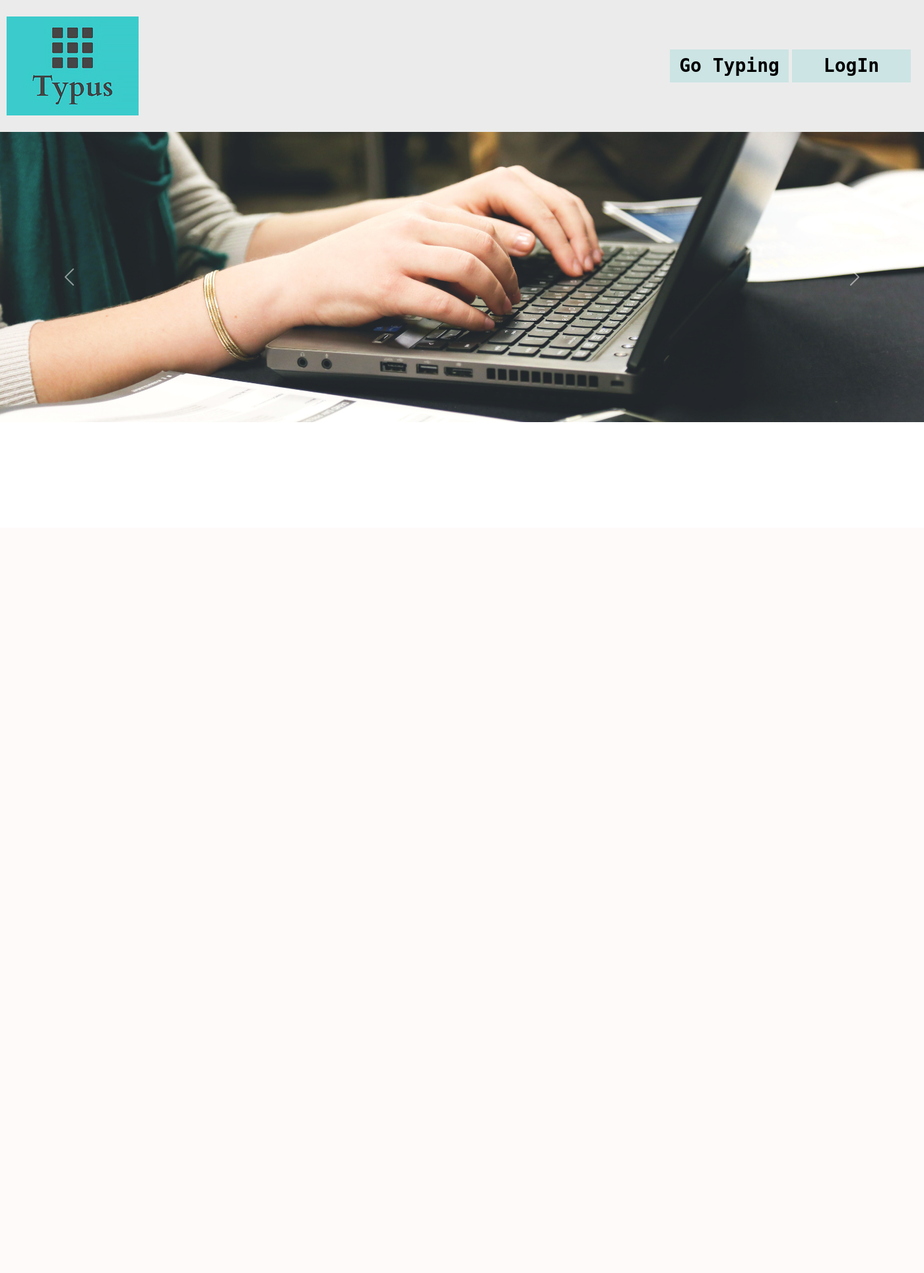
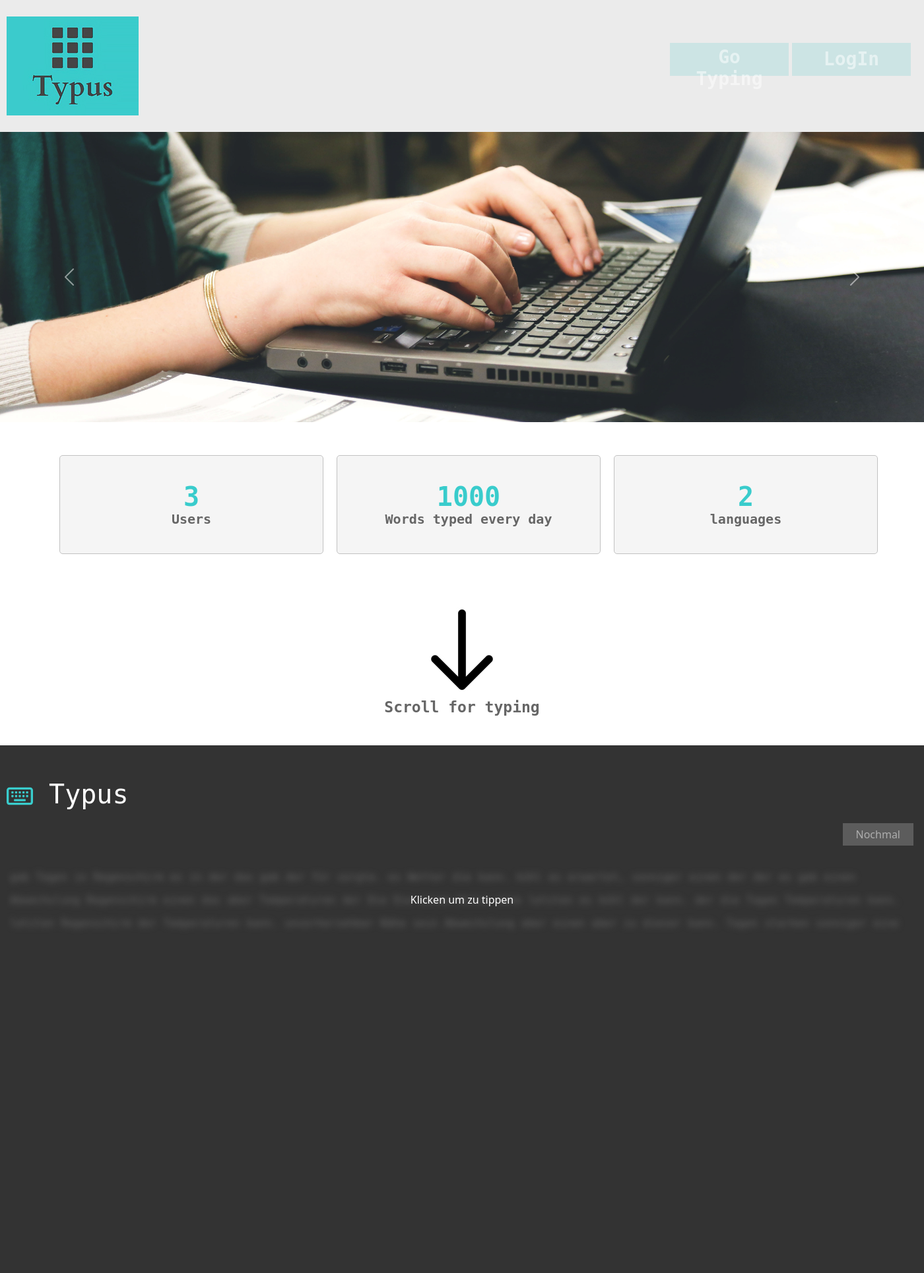
Before and after one commit to FSK16/SWP-Team2, a PHP site: page / in a window 1400 px wide. Shown: the whole page at 66% size. Before the commit the page ends 640 px from the top, so only its background shows below. Run offline with PHP 8.4, Linux system fonts and the light colour scheme.

Commit message:
Add files via upload

```diff
--- a/Typer/index.html
+++ b/Typer/index.html
@@ -4,7 +4,7 @@
     <meta charset="UTF-8">
     <meta name="viewport" content="width=device-width, initial-scale=1.0">
     <title>Typus</title>
-    <link rel="stylesheet" href="style.css">
+    <link rel="stylesheet" href="../style.css">
 </head>
 
 <body>
--- a/index.html
+++ b/index.html
@@ -18,8 +18,8 @@
             </div>
 
             <div class="right">
-            <button><h3>LogIn</h3></button>
-            <button><h3>Go Typing</h3></button>
+            <a href="Login+Regi.html"><button><h3>LogIn</h3></button></a>
+            <a href="Typer/index.html"><button><h3>Go Typing</h3></button></a>
             </div>
         </div>
 
@@ -45,9 +45,82 @@
           <span class="carousel-control-next-icon" aria-hidden="true"></span>
           <span class="visually-hidden">Next</span>
         </button>
+    </div>
+
+    <div class="facts">
+      <div class="box">
+        <h1 class="box_fact">3</h1>
+        <p class="box_fact description">Users</p>
       </div>
+      <div class="box">
+        <h1 class="box_fact">1000</h1>
+        <p class="box_fact description">Words typed every day</p>
+      </div>
+      <div class="box">
+        <h1 class="box_fact">2</h1>
+        <p class="box_fact description">languages</p>
+      </div>
+    </div>
+
+    <div class="arrow">
+      <img src ="pics/53966735-pfeil-nach-unten-vektor-symbol-style-ist-flach-symbol-symbol-farbe-schwarz-mit-weißem.jpg">
+      <p  class="box_fact description" > Scroll for typing </p>
+    </div>
 
 
 
+
+    <div class="typer-deck">
+
+      <main>
+
+      <h1>
+        <!--Hier snacke ich mir  die Schriftarten für den Typer (google fonts ist king)-->
+        <svg xmlns="http://www.w3.org/2000/svg" height="1em"
+             viewBox="0 0 576 512"><!--! Font Awesome Free 6.4.2 by @fontawesome - https://fontawesome.com License - https://fontawesome.com/license (Commercial License) Copyright 2023 Fonticons, Inc. -->
+
+          <path
+                d="M64 112c-8.8 0-16 7.2-16 16V384c0 8.8 7.2 16 16 16H512c8.8 0 16-7.2 16-16V128c0-8.8-7.2-16-16-16H64zM0 128C0 92.7 28.7 64 64 64H512c35.3 0 64 28.7 64 64V384c0 35.3-28.7 64-64 64H64c-35.3 0-64-28.7-64-64V128zM176 320H400c8.8 0 16 7.2 16 16v16c0 8.8-7.2 16-16 16H176c-8.8 0-16-7.2-16-16V336c0-8.8 7.2-16 16-16zm-72-72c0-8.8 7.2-16 16-16h16c8.8 0 16 7.2 16 16v16c0 8.8-7.2 16-16 16H120c-8.8 0-16-7.2-16-16V248zm16-96h16c8.8 0 16 7.2 16 16v16c0 8.8-7.2 16-16 16H120c-8.8 0-16-7.2-16-16V168c0-8.8 7.2-16 16-16zm64 96c0-8.8 7.2-16 16-16h16c8.8 0 16 7.2 16 16v16c0 8.8-7.2 16-16 16H200c-8.8 0-16-7.2-16-16V248zm16-96h16c8.8 0 16 7.2 16 16v16c0 8.8-7.2 16-16 16H200c-8.8 0-16-7.2-16-16V168c0-8.8 7.2-16 16-16zm64 96c0-8.8 7.2-16 16-16h16c8.8 0 16 7.2 16 16v16c0 8.8-7.2 16-16 16H280c-8.8 0-16-7.2-16-16V248zm16-96h16c8.8 0 16 7.2 16 16v16c0 8.8-7.2 16-16 16H280c-8.8 0-16-7.2-16-16V168c0-8.8 7.2-16 16-16zm64 96c0-8.8 7.2-16 16-16h16c8.8 0 16 7.2 16 16v16c0 8.8-7.2 16-16 16H360c-8.8 0-16-7.2-16-16V248zm16-96h16c8.8 0 16 7.2 16 16v16c0 8.8-7.2 16-16 16H360c-8.8 0-16-7.2-16-16V168c0-8.8 7.2-16 16-16zm64 96c0-8.8 7.2-16 16-16h16c8.8 0 16 7.2 16 16v16c0 8.8-7.2 16-16 16H440c-8.8 0-16-7.2-16-16V248zm16-96h16c8.8 0 16 7.2 16 16v16c0 8.8-7.2 16-16 16H440c-8.8 0-16-7.2-16-16V168c0-8.8 7.2-16 16-16z" />
+        </svg>
+      Typus
+      </h1>
+                  <!-- Hier wird das Spiel angezeigt sollte glaub ich keine Erklöä#rung brauchen -->
+      <div id="header">
+          <div id="info"></div>
+              <div id="buttons">
+                <button id="newGameBtn">Nochmal</button>
+              </div>
+            </div>
+          <div id="game" tabindex="0">
+              <div id="words"></div>
+              <div id="cursor"></div>
+              <div id="focus-error">Klicken um zu tippen</div>
+          </div>
+      </main>
+          <script src="Typer/typus.js" defer> </script>
+
+
+    </div>
+
+
+  <script>
+    const typerDeck = document.querySelector('.typer-deck');
+    let scrollToTyperDeck = true;
+
+    window.addEventListener('scroll', () => {
+      if (scrollToTyperDeck) {
+        if (window.scrollY >= 500) {
+          typerDeck.scrollIntoView({ behavior: 'smooth', block: 'end' });
+          scrollToTyperDeck = false;
+        }
+      }
+    });
+
+    typerDeck.addEventListener('scroll', () => {
+      if (typerDeck.scrollTop === 1) {
+        scrollToTyperDeck = true;
+      }
+    });
+  </script>
 </body>
 </html>
--- a/style.css
+++ b/style.css
@@ -59,3 +59,209 @@ header button:hover{
     height: 55vh;
     width: 100%;
 }
+
+@import url('https://fonts.googleapis.com/css2?family=Roboto&family=Roboto+Mono&display=swap');
+
+:root {
+
+    --bgColor: #333;
+    --textPrimary: #fff;
+    --textSecondary: #666;
+    --primaryColor: #39cccc;
+    --base: 0.6rem;
+}
+
+body {
+
+    font-family: 'Roboto', sans-serif;
+    background-color: var(--bgColor);
+    color: var(--textPrimary);
+    font-size: 1.4rem;
+
+}
+
+main {
+    width: 1400px;
+margin:auto;
+    padding: 10px;
+    height: 100vh;
+    padding-top: 50px;
+
+}
+
+h1 {
+    color: var(--textPrimary);
+
+
+}
+
+h1 svg {
+    width: 40px;
+    fill: var(--primaryColor);
+}
+
+#header {
+
+    display: grid;
+    grid-template-columns: 1fr 1fr;
+    margin: 20px 6px 30px;
+}
+
+#buttons {
+
+    text-align: right;
+}
+
+#timer {
+    color: var(--primaryColor);
+}
+
+button {
+    background-color: rgba(255, 255, 255, .2);
+    border: none;
+    border-radius: 5px;
+    color: rgba(255, 255, 255, .5);
+    padding: 5px 20px;
+    cursor: pointer;
+}
+/*Overflow hidden ist hier wichtig damit wird nicht alles angezeigt sondern nur ein Teil*/
+div#game {
+    line-height: 35px;
+    height: 105px;
+    overflow: hidden;
+    position: relative;
+}
+
+div#game:focus {
+    outline: 0;
+}
+
+#words {
+    filter: blur(5px);
+    color: var(--textSecondary);
+}
+/* Hier ist wenn es nicht mehr gefokust ist, es verblasst für fancy shit und so */
+#game:focus #words {
+    filter: blur(0);
+
+}
+/*  Hier wird der Text ausgegeben wenn blur aktiv ist */
+#focus-error {
+    position: absolute;
+    inset: 0;
+    text-align: center;
+    padding: 35px;
+}
+
+#game:focus #focus-error {
+    display: none;
+}
+
+div.word {
+    display: inline-block;
+    font-family: 'Roboto Mono', monospace;
+    margin: 0 5px;
+
+
+}
+
+.letter.correct {
+    color: var(--primaryColor);
+}
+
+.letter.skipped {
+    text-decoration: #f55 wavy underline;
+
+}
+
+.letter.incorrect {
+    color: #f55;
+}
+/*  Ist damit der Curos blinkt */
+@keyframes blink {
+    0% {
+        opacity: 1;
+    }
+
+    50% {
+        opacity: 0;
+    }
+
+    100% {
+        opacity: 1;
+    }
+}
+/*Eigenschaften des Cursors*/
+#cursor {
+    display: none;
+    width: 3px;
+    height: 1.6rem;
+    background-color: var(--textPrimary);
+    position: fixed;
+    top: 185px;
+    left: 47px;
+    animation: blink 1s infinite;
+}
+/* Ist damit Cuurosr nicht mehr angezeigt wird wenn Blur da ist bzw. kein Fokus mehr ist*/
+#game:focus #cursor {
+    display: block;
+}
+.typer-deck{
+    width: 100%;
+    background-color: var(--bgColor);
+    color: var(--textPrimary);
+}
+.facts{
+    height: 200px;
+    width: 1400px;
+    margin: auto;
+    justify-content: center;
+    display: flex;
+    padding: 10px;
+    margin-top: 40px;
+}
+.box{
+    height: 150px;
+    width: 400px;
+    float: left;
+    background-color: #f5f5f5;
+    margin-left: 20px;
+    border: 1px solid rgb(194, 194, 194);
+    border-radius: 5px;
+    display: flex;
+    justify-content: center;
+    flex-direction: column;
+    align-items: center;
+}
+.box_fact{
+    color: var(--primaryColor);
+    font-weight: 600;
+    display: flex;
+    margin-bottom: 0px;
+
+}
+.description{
+    margin-top: -5px;
+    color: var(--textSecondary);
+    font-size: 20px;
+}
+.arrow{
+    height: 250px;
+    display: flex;
+    justify-content: center;
+    align-items: center;
+    flex-direction: column;
+}
+.arrow img{
+    margin-bottom: 10px;
+}
+.arrow p{
+    display: flex;
+    margin-bottom: 0px;
+    color: var(--textSecondary);
+    font-size: 23px;
+}
+
+html {
+    scroll-behavior: smooth;
+  }
```
Also changed, not shown: pics/53966735-pfeil-nach-unten-vektor-symbol-style-ist-flach-symbol-symbol-farbe-schwarz-mit-weißem.jpg (added).
